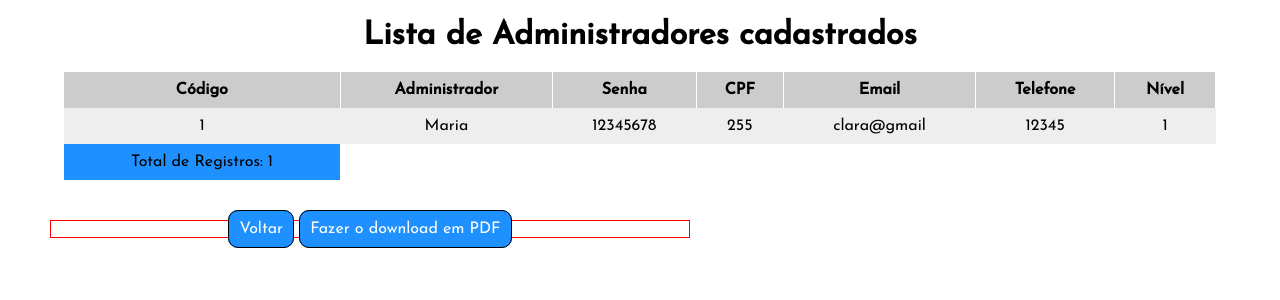
After one commit to ClaraValois/final_php, a PHP site: page /listarAdmins.php in a window 1280 px wide. The commit adds this page. Shown: the top 300 px of the page. Run offline with PHP 8.4, Linux system fonts and the light colour scheme; data comes from the database, SQL or seed files in the repository.

Commit message:
correções em cadastro de adm

```diff
--- a/editar_user.php
+++ b/editar_user.php
@@ -60,10 +60,11 @@ $dados=mysqli_fetch_array($sql_consulta);
       <br> <!-- O nome nível está contido na página, mas não aparece por conta da falta de CSS,
         para ver que existe, basta selecionar com o cursor-->
         <select name = "nivel" id = "nivel" >
-            <option value='<?= $dados[6]?>'><?= $dados[6]?> Adm</option>
+            <option value='Admin'> Administrador</option>
             <option value = "Servidor"> Servidor</option>
         </select>
-        <input type ="submit" value="Atualizar">
+
+       <input type ="submit" value="Atualizar">
         </form>
 
       </div>
--- /dev/null
+++ b/listarAdmins.php
@@ -0,0 +1,69 @@
+
+<?php
+include_once 'banco.php';
+?>
+<!DOCTYPE html>
+<html lang="pt-BR">
+<head>
+    <meta charset="UTF-8">
+    <meta http-equiv="X-UA-Compatible" content="IE=edge">
+    <meta name="viewport" content="width=device-width, initial-scale=1.0">
+    <link rel="stylesheet" href="./assets/global.css">
+    <link rel="stylesheet" href="./assets/listarUser.css">
+    <title>Lista de Administradores </title>
+</head>
+<body>
+<h1 class="title"> Lista de  Administradores cadastrados</h1>
+
+<table rules="all">
+
+<thead>
+ <tr>
+ <th> Código</th>
+ <th> Administrador</th>
+ <th> Senha</th>
+ <th> CPF</th>
+ <th> Email</th>
+ <th> Telefone</th>
+ <th> Nível</th>
+
+
+</tr>
+</thead>
+
+<tbody>
+<?php
+
+$sql_consulta=mysqli_query($conn ,"SELECT * FROM usuarios where nivel='1'");
+$total =mysqli_num_rows($sql_consulta);
+while ($linhas=mysqli_fetch_array($sql_consulta))
+
+{?>
+
+<tr>
+    <td> <?= $linhas[0] ?> </td>
+    <td> <?= $linhas[1] ?> </td>
+    <td> <?= $linhas[2] ?></td>
+    <td> <?= $linhas[3] ?></td>
+    <td> <?= $linhas[4] ?></td>
+    <td> <?= $linhas[5] ?></td>
+    <td> <?= $linhas[6] ?></td>
+
+</tr>
+
+    <?php } ?>
+
+<tr class="total">
+    <td>Total de Registros: <?=$total?></td>
+</tr>
+
+</tbody>
+
+</table>
+
+    <div class="opcoes" style="text-align: center; margin: 40px 50px">
+        <a style="border: 1px solid black; border-radius: 10px; background-color: dodgerblue; padding: 10px;" href="listas.php">Voltar</a>
+        <a style="border: 1px solid black; border-radius: 10px; background-color: dodgerblue; padding: 10px;" href="relat_user.php">Fazer o download em PDF</a>
+    </div>
+</body>
+</html>
--- a/listas.php
+++ b/listas.php
@@ -12,7 +12,7 @@
     <h1 class="title">Acesso a todas as listas do Sistema</h1>
     <ul>
          <li><a href="listarUser.php">Usuários</a></li>
-         <li><a href="listarServidores.php">Servidores</a></li>
+         <li><a href="listarAdmins.php">Administradores</a></li>
          <li><a href="listarDepars.php">Departamentos</a></li>
     </ul>
     <a style="border: 1px solid black; border-radius: 10px; background-color: dodgerblue; padding: 10px;" href="homeAdmin.php">Voltar</a>
```
Also changed, not shown: listarServidores.php (deleted).
